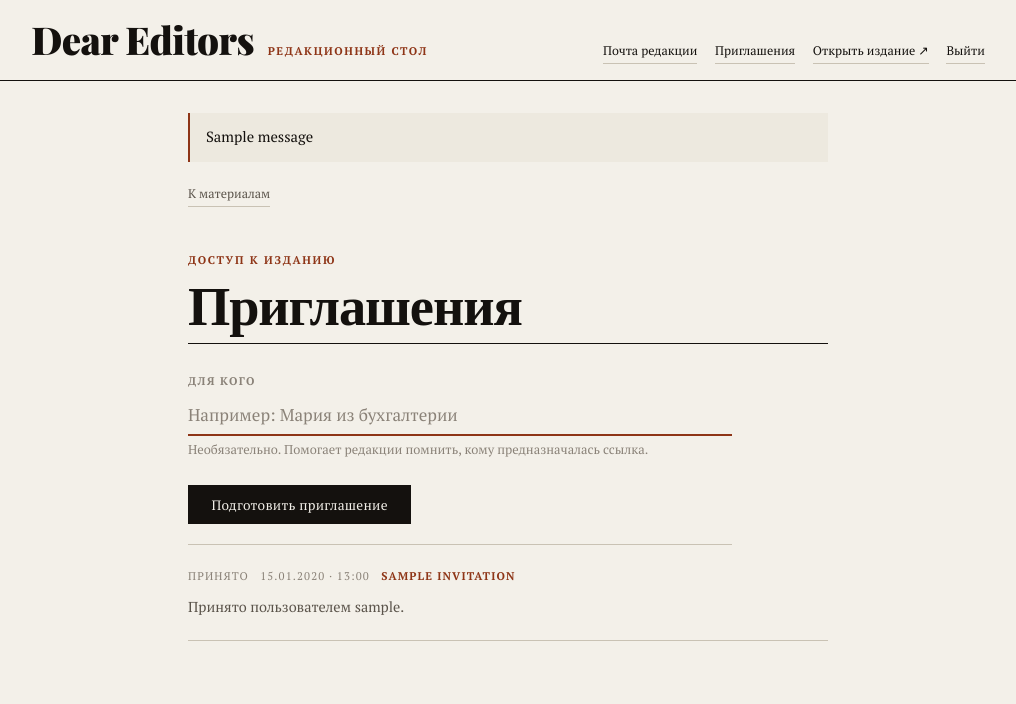
After one commit to ikazman/deareditors, a Django app: page /editor/invites/ in a window 1280 px wide. The commit adds this page. Shown: the top 704 px of the page, without its empty margins (132-1148 px from the left). Run offline with Django 5.2, Linux system fonts and the light colour scheme; a user stored in the database is signed in; tables that the repository leaves empty hold one stand-in row (values such as "Sample post"); one stand-in notice (Sample message) is shown; some web fonts are replaced.

Commit message:
Dear Editors: закрытое издание и приглашения
* feat: add invitation model

* feat: add invitation migration

* feat: add login and invitation forms

* feat: add editor access guard

* feat: close publication and add invitation workflow

* feat: add private login and invitation routes

* feat: configure private publication authentication

* feat: register invitations in admin

* feat: make public shell private-aware

* feat: add invitation navigation to editorial desk

* feat: add reader login page

* feat: add invitation acceptance page

* feat: add editorial invitation desk

* style: add editorial invitation styles

* style: add private access styles

* style: include private access stylesheet

* test: cover private access and invitation flow

```diff
--- a/news/forms.py
+++ b/news/forms.py
@@ -1,9 +1,91 @@
 from django import forms
+from django.contrib.auth import get_user_model
+from django.contrib.auth.forms import AuthenticationForm, UserCreationForm
 
-from .models import Article, EditorialLetter
+from .models import Article, EditorialLetter, Invitation
 
 
 SIGNOFF = "Будем наблюдать."
+
+
+class ReaderAuthenticationForm(AuthenticationForm):
+    username = forms.CharField(
+        label="Имя для входа",
+        widget=forms.TextInput(
+            attrs={
+                "class": "letter-input",
+                "placeholder": "Имя для входа",
+                "autofocus": True,
+                "autocomplete": "username",
+            }
+        ),
+    )
+    password = forms.CharField(
+        label="Пароль",
+        strip=False,
+        widget=forms.PasswordInput(
+            attrs={
+                "class": "letter-input",
+                "placeholder": "Пароль",
+                "autocomplete": "current-password",
+            }
+        ),
+    )
+
+
+class InvitationAcceptForm(UserCreationForm):
+    first_name = forms.CharField(
+        label="Как к вам обращаться",
+        max_length=150,
+        required=False,
+        widget=forms.TextInput(
+            attrs={
+                "class": "letter-input",
+                "placeholder": "Можно оставить пустым",
+            }
+        ),
+    )
+
+    class Meta(UserCreationForm.Meta):
+        model = get_user_model()
+        fields = ("username", "first_name")
+        widgets = {
+            "username": forms.TextInput(
+                attrs={
+                    "class": "letter-input",
+                    "placeholder": "Имя для входа",
+                    "autofocus": True,
+                    "autocomplete": "username",
+                }
+            )
+        }
+        labels = {"username": "Имя для входа"}
+
+    def __init__(self, *args, **kwargs):
+        super().__init__(*args, **kwargs)
+        self.fields["password1"].label = "Пароль"
+        self.fields["password2"].label = "Повторите пароль"
+        self.fields["password1"].widget.attrs.update(
+            {"class": "letter-input", "autocomplete": "new-password", "placeholder": "Пароль"}
+        )
+        self.fields["password2"].widget.attrs.update(
+            {"class": "letter-input", "autocomplete": "new-password", "placeholder": "Еще раз"}
+        )
+
+
+class InvitationForm(forms.ModelForm):
+    class Meta:
+        model = Invitation
+        fields = ("label",)
+        widgets = {
+            "label": forms.TextInput(
+                attrs={
+                    "class": "input",
+                    "placeholder": "Например: Мария из бухгалтерии",
+                    "autofocus": True,
+                }
+            )
+        }
 
 
 class ArticleForm(forms.ModelForm):
--- a/news/urls.py
+++ b/news/urls.py
@@ -1,25 +1,40 @@
 from django.contrib.auth import views as auth_views
 from django.urls import path
+from django.views.generic import RedirectView
 
 from . import views
+from .forms import ReaderAuthenticationForm
 
 urlpatterns = [
     path("health/", views.health, name="health"),
+    path(
+        "login/",
+        auth_views.LoginView.as_view(
+            template_name="news/login.html",
+            authentication_form=ReaderAuthenticationForm,
+            redirect_authenticated_user=True,
+        ),
+        name="login",
+    ),
+    path("logout/", views.logout_view, name="logout"),
+    path("invite/<uuid:token>/", views.invite_accept, name="invite-accept"),
     path("", views.article_list, name="article-list"),
     path("letter/", views.letter_create, name="letter-create"),
     path("letter/sent/", views.letter_sent, name="letter-sent"),
     path("news/<str:slug>/", views.article_detail, name="article-detail"),
     path(
         "editor/login/",
-        auth_views.LoginView.as_view(
-            template_name="editor/login.html",
-            redirect_authenticated_user=True,
-        ),
+        RedirectView.as_view(pattern_name="login", permanent=False),
         name="editor-login",
     ),
-    path("editor/logout/", views.editor_logout, name="editor-logout"),
     path("editor/", views.editor_dashboard, name="editor-dashboard"),
     path("editor/inbox/", views.editor_inbox, name="editor-inbox"),
+    path("editor/invites/", views.editor_invitations, name="editor-invitations"),
+    path(
+        "editor/invites/<int:pk>/revoke/",
+        views.editor_invitation_revoke,
+        name="editor-invitation-revoke",
+    ),
     path("editor/inbox/<int:pk>/review/", views.editor_letter_review, name="editor-letter-review"),
     path("editor/inbox/<int:pk>/convert/", views.editor_letter_convert, name="editor-letter-convert"),
     path("editor/new/", views.editor_article_create, name="editor-article-create"),
--- a/news/views.py
+++ b/news/views.py
@@ -1,4 +1,5 @@
 from django.contrib import messages
+from django.contrib.auth import login as auth_login
 from django.contrib.auth import logout
 from django.contrib.auth.decorators import login_required
 from django.db import DatabaseError, connection, transaction
@@ -7,8 +8,9 @@ from django.shortcuts import get_object_or_404, redirect, render
 from django.utils import timezone
 from django.views.decorators.http import require_POST
 
-from .forms import ArticleForm, EditorialLetterForm
-from .models import Article, EditorialLetter
+from .auth import editor_required
+from .forms import ArticleForm, EditorialLetterForm, InvitationAcceptForm, InvitationForm
+from .models import Article, EditorialLetter, Invitation
 
 
 def health(request):
@@ -21,11 +23,13 @@ def health(request):
     return JsonResponse({"status": "ok"})
 
 
+@login_required
 def article_list(request):
     articles = Article.objects.filter(status=Article.Status.PUBLISHED, published_at__isnull=False)
     return render(request, "news/article_list.html", {"articles": articles})
 
 
+@login_required
 def article_detail(request, slug):
     article = get_object_or_404(
         Article,
@@ -36,6 +40,7 @@ def article_detail(request, slug):
     return render(request, "news/article_detail.html", {"article": article})
 
 
+@login_required
 def letter_create(request):
     if request.method == "POST":
         form = EditorialLetterForm(request.POST)
@@ -48,23 +53,94 @@ def letter_create(request):
     return render(request, "news/letter_form.html", {"form": form})
 
 
+@login_required
 def letter_sent(request):
     return render(request, "news/letter_sent.html")
 
 
-@login_required
+def invite_accept(request, token):
+    if request.user.is_authenticated:
+        messages.info(request, "Вы уже вошли во внутреннее издание.")
+        return redirect("article-list")
+
+    invitation = get_object_or_404(Invitation, token=token)
+    if not invitation.is_active:
+        return render(request, "news/invite_accept.html", {"invitation": invitation, "invite_invalid": True}, status=410)
+
+    if request.method == "POST":
+        form = InvitationAcceptForm(request.POST)
+        if form.is_valid():
+            with transaction.atomic():
+                invitation = Invitation.objects.select_for_update().get(pk=invitation.pk)
+                if not invitation.is_active:
+                    return render(
+                        request,
+                        "news/invite_accept.html",
+                        {"invitation": invitation, "invite_invalid": True},
+                        status=410,
+                    )
+                user = form.save()
+                invitation.accepted_at = timezone.now()
+                invitation.accepted_by = user
+                invitation.save(update_fields=["accepted_at", "accepted_by"])
+
+            auth_login(request, user)
+            messages.success(request, "Приглашение принято. Редакционная лента открыта.")
+            return redirect("article-list")
+    else:
+        form = InvitationAcceptForm()
+
+    return render(request, "news/invite_accept.html", {"form": form, "invitation": invitation})
+
+
+@editor_required
 def editor_dashboard(request):
     articles = Article.objects.all()
     return render(request, "editor/dashboard.html", {"articles": articles})
 
 
-@login_required
+@editor_required
 def editor_inbox(request):
     letters = EditorialLetter.objects.select_related("converted_article")
     return render(request, "editor/inbox.html", {"letters": letters})
 
 
-@login_required
+@editor_required
+def editor_invitations(request):
+    if request.method == "POST":
+        form = InvitationForm(request.POST)
+        if form.is_valid():
+            invitation = form.save(commit=False)
+            invitation.created_by = request.user
+            invitation.save()
+            messages.success(request, "Приглашение подготовлено. Осталось передать ссылку адресату.")
+            return redirect("editor-invitations")
+    else:
+        form = InvitationForm()
+
+    invitations = list(Invitation.objects.select_related("created_by", "accepted_by"))
+    for invitation in invitations:
+        invitation.share_url = request.build_absolute_uri(invitation.get_absolute_url())
+
+    return render(
+        request,
+        "editor/invitations.html",
+        {"form": form, "invitations": invitations},
+    )
+
+
+@editor_required
+@require_POST
+def editor_invitation_revoke(request, pk):
+    invitation = get_object_or_404(Invitation, pk=pk)
+    if invitation.is_active:
+        invitation.revoked_at = timezone.now()
+        invitation.save(update_fields=["revoked_at"])
+        messages.success(request, "Приглашение отозвано.")
+    return redirect("editor-invitations")
+
+
+@editor_required
 @require_POST
 def editor_letter_review(request, pk):
     letter = get_object_or_404(EditorialLetter, pk=pk)
@@ -76,7 +152,7 @@ def editor_letter_review(request, pk):
     return redirect("editor-inbox")
 
 
-@login_required
+@editor_required
 @require_POST
 def editor_letter_convert(request, pk):
     with transaction.atomic():
@@ -100,12 +176,12 @@ def editor_letter_convert(request, pk):
     return redirect("editor-article-edit", pk=article.pk)
 
 
-@login_required
+@editor_required
 def editor_article_create(request):
     return _editor_article_form(request, Article())
 
 
-@login_required
+@editor_required
 def editor_article_edit(request, pk):
     article = get_object_or_404(Article, pk=pk)
     return _editor_article_form(request, article)
@@ -138,6 +214,6 @@ def _editor_article_form(request, article):
 
 @login_required
 @require_POST
-def editor_logout(request):
+def logout_view(request):
     logout(request)
-    return redirect("article-list")
+    return redirect("login")
--- /dev/null
+++ b/static/news/editor-invites.css
@@ -0,0 +1,39 @@
+.invite-form {
+    max-width: 34rem;
+    padding: 1.75rem 0 1.25rem;
+    border-bottom: 1px solid var(--rule);
+}
+
+.invite-list {
+    padding-bottom: 4rem;
+}
+
+.invite-row {
+    padding: 1.35rem 0;
+    border-bottom: 1px solid var(--rule);
+}
+
+.invite-row__meta {
+    display: flex;
+    flex-wrap: wrap;
+    align-items: baseline;
+    gap: .7rem;
+    margin-bottom: .6rem;
+    font-size: .7rem;
+    letter-spacing: .1em;
+    text-transform: uppercase;
+}
+
+.invite-row__note {
+    margin: 0;
+    color: var(--ink-soft);
+    font-size: .9rem;
+}
+
+.invite-url {
+    font-size: .86rem;
+}
+
+.invite-revoke {
+    margin-top: .7rem;
+}
--- a/templates/editor/base.html
+++ b/templates/editor/base.html
@@ -4,30 +4,31 @@
 <head>
     <meta charset="utf-8">
     <meta name="viewport" content="width=device-width, initial-scale=1">
+    <meta name="robots" content="noindex,nofollow,noarchive">
     <title>{% block title %}Редакционный стол — Dear Editors{% endblock %}</title>
     <link rel="preconnect" href="https://fonts.googleapis.com">
     <link rel="preconnect" href="https://fonts.gstatic.com" crossorigin>
     <link href="https://fonts.googleapis.com/css2?family=Playfair+Display:ital,wght@0,700;0,900;1,700&family=PT+Serif:ital,wght@0,400;0,700;1,400&display=swap" rel="stylesheet">
     <link rel="stylesheet" href="{% static 'news/editor.css' %}">
     <link rel="stylesheet" href="{% static 'news/editor-toolbar.css' %}">
+    <link rel="stylesheet" href="{% static 'news/editor-invites.css' %}">
     <script src="{% static 'news/editor.js' %}" defer></script>
 </head>
 <body>
 <header class="wrap masthead">
     <div class="masthead__left">
-        <a class="nameplate" href="{% if request.user.is_authenticated %}{% url 'editor-dashboard' %}{% else %}{% url 'article-list' %}{% endif %}">Dear Editors</a>
+        <a class="nameplate" href="{% url 'editor-dashboard' %}">Dear Editors</a>
         <span class="masthead__desk">Редакционный стол</span>
     </div>
-    {% if request.user.is_authenticated %}
     <nav class="masthead__nav">
         <a href="{% url 'editor-inbox' %}">Почта редакции</a>
+        <a href="{% url 'editor-invitations' %}">Приглашения</a>
         <a href="{% url 'article-list' %}" target="_blank">Открыть издание ↗</a>
-            <form method="post" action="{% url 'editor-logout' %}">
+        <form method="post" action="{% url 'logout' %}">
             {% csrf_token %}
             <button class="nav-link" type="submit">Выйти</button>
         </form>
     </nav>
-    {% endif %}
 </header>
 
 <main class="wrap {% block main_class %}{% endblock %}">
--- /dev/null
+++ b/templates/editor/invitations.html
@@ -0,0 +1,62 @@
+{% extends 'editor/base.html' %}
+
+{% block title %}Приглашения — Dear Editors{% endblock %}
+{% block main_class %}wrap--read{% endblock %}
+
+{% block content %}
+<a class="backlink" href="{% url 'editor-dashboard' %}">К материалам</a>
+
+<div class="page-head">
+    <div>
+        <p class="rubric">Доступ к изданию</p>
+        <h1 class="page-title">Приглашения</h1>
+    </div>
+</div>
+
+<form class="invite-form" method="post">
+    {% csrf_token %}
+    <div class="field">
+        <label class="field__label" for="{{ form.label.id_for_label }}">Для кого</label>
+        {{ form.label }}
+        <span class="field__hint">Необязательно. Помогает редакции помнить, кому предназначалась ссылка.</span>
+        {{ form.label.errors }}
+    </div>
+    <button class="btn" type="submit">Подготовить приглашение</button>
+</form>
+
+<section class="invite-list" aria-label="Приглашения">
+    {% for invitation in invitations %}
+        <article class="invite-row">
+            <div class="invite-row__meta">
+                {% if invitation.accepted_at %}
+                    <span class="status">Принято</span>
+                {% elif invitation.revoked_at %}
+                    <span class="status">Отозвано</span>
+                {% elif invitation.is_active %}
+                    <span class="status status--draft">Действует</span>
+                {% else %}
+                    <span class="status">Истекло</span>
+                {% endif %}
+                <span class="stamp">{{ invitation.created_at|date:"d.m.Y · H:i" }}</span>
+                {% if invitation.label %}<span class="desk">{{ invitation.label }}</span>{% endif %}
+            </div>
+
+            {% if invitation.accepted_by %}
+                <p class="invite-row__note">Принято пользователем {{ invitation.accepted_by.username }}.</p>
+            {% elif invitation.is_active %}
+                <label class="field__label" for="invite-{{ invitation.pk }}">Ссылка</label>
+                <input id="invite-{{ invitation.pk }}" class="input invite-url" type="text" value="{{ invitation.share_url }}" readonly onclick="this.select()">
+                <p class="field__hint">Действует до {{ invitation.expires_at|date:"d.m.Y · H:i" }} и только один раз.</p>
+                <form class="invite-revoke" method="post" action="{% url 'editor-invitation-revoke' invitation.pk %}">
+                    {% csrf_token %}
+                    <button class="btn btn--danger" type="submit">Отозвать приглашение</button>
+                </form>
+            {% else %}
+                <p class="invite-row__note">Эта ссылка больше не открывает доступ к изданию.</p>
+            {% endif %}
+        </article>
+    {% empty %}
+        <p class="empty">Редакция пока никого не приглашала. Круг распространения остается безупречно узким.</p>
+    {% endfor %}
+</section>
+{% endblock %}
```
Also changed, not shown: deareditors/settings.py (+8 -3 lines), news/admin.py (+8 -1 lines), news/auth.py (added, +17 -0 lines), news/models.py (+47 -0 lines), news/tests.py (+95 -11 lines), static/news/access.css (added, +60 -0 lines), templates/base.html (+20 -2 lines), templates/news/invite_accept.html (added, +46 -0 lines), templates/news/login.html (added, +31 -0 lines), news/migrations/0003_invitation.py (added). Lines whose indentation alone changed are shown as unchanged.
